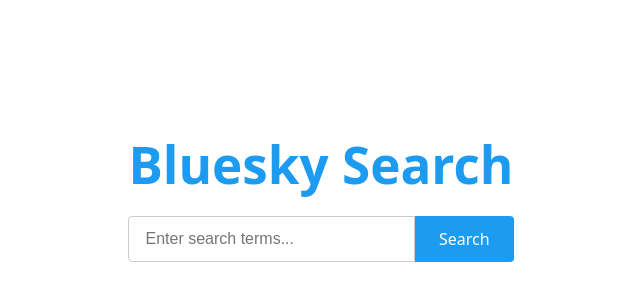
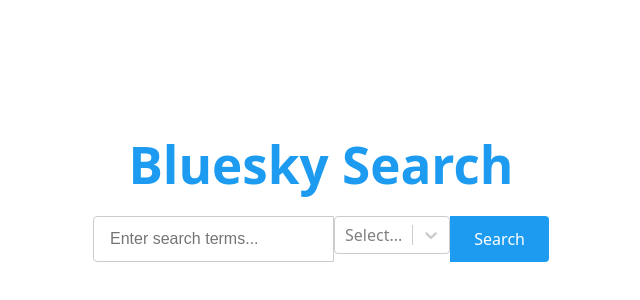
Before and after one commit to bskyviewer/search, a React (Vite) app: page / in a window 1280 px wide. Shown: the part 202-502 px from the top of the page, without its empty margins (319-959 px from the left). Built offline with nearby package versions, Linux system fonts and the light colour scheme; no server answers; the HTML template or start-up script is replaced by a standard one; what @atproto/api would draw is missing.

Commit message:
add search controls

```diff
--- a/package.json
+++ b/package.json
@@ -16,7 +16,9 @@
     "prettier": "^3.6.2",
     "react": "^19.1.0",
     "react-dom": "^19.1.0",
+    "react-hook-form": "^7.60.0",
     "react-redux": "^9.2.0",
+    "react-select": "^5.10.2",
     "vite-tsconfig-paths": "^5.1.4"
   },
   "devDependencies": {
--- a/src/App.tsx
+++ b/src/App.tsx
@@ -1,41 +1,16 @@
-import { type FormEvent, useState } from "react";
+import { useState } from "react";
 import "./App.css";
 import { type SearchParams } from "./store/api";
 import { SearchResults } from "components/SearchResults.tsx";
+import { SearchControls } from "components/SearchControls.tsx";
 
 function App() {
-  const [query, setQuery] = useState("");
   const [searchParams, setSearchParams] = useState<SearchParams | null>(null);
-
-  const handleSubmit = (e: FormEvent) => {
-    e.preventDefault();
-    if (query.trim()) {
-      setSearchParams({
-        q: query,
-        sort: ["relevance"],
-        limit: 20,
-        debug: false,
-        dids: [],
-      });
-    }
-  };
 
   return (
     <div className="app-container">
       <h1>Bluesky Search</h1>
-      <form onSubmit={handleSubmit} className="search-form">
-        <input
-          type="text"
-          value={query}
-          onChange={(e) => setQuery(e.target.value)}
-          placeholder="Enter search terms..."
-          className="search-input"
-        />
-        <button type="submit" className="search-button">
-          Search
-        </button>
-      </form>
-
+      <SearchControls onChange={setSearchParams} />
       {searchParams && <SearchResults query={searchParams} />}
     </div>
   );
--- a/src/components/Post.tsx
+++ b/src/components/Post.tsx
@@ -6,6 +6,7 @@
 } from "@atproto/api";
 import * as React from "react";
 import { useMemo } from "react";
+import { LABELS } from "@atproto/api/src/moderation/const/labels.ts";
 
 export type PostView = AppBskyFeedDefs.PostView | AppBskyEmbedRecord.ViewRecord;
 
@@ -54,11 +55,8 @@
       [
         ...new Set(
           (
-            post.author.labels
-              ?.map((l) => l.val)
-              .filter((v) =>
-                ["porn", "sexual", "nudity", "graphic-media"].includes(v),
-              ) || []
+            post.author.labels?.map((l) => l.val).filter((v) => v in LABELS) ||
+            []
           ).concat(post?.labels?.map((l) => l.val) || []),
         ),
       ].sort((a, b) => a.localeCompare(b)),
--- /dev/null
+++ b/src/components/SearchControls.tsx
@@ -0,0 +1,124 @@
+import * as React from "react";
+import { type Dispatch, type SetStateAction, useMemo } from "react";
+import { type SearchParams, useLangsQuery } from "store/api.ts";
+import { Controller, useForm } from "react-hook-form";
+import Select from "react-select";
+import { LABELS } from "@atproto/api/src/moderation/const/labels.ts";
+import type * as AppBskyFeedDefs from "@atproto/api/src/client/types/app/bsky/feed/defs.ts";
+
+type Props = {
+  onChange: Dispatch<SetStateAction<SearchParams | null>>;
+};
+
+// Default set of options; custom values can be created.
+const labelOptions = Object.keys(LABELS).map((value) => ({
+  value,
+  label: value,
+}));
+
+const Form: React.FC<
+  Props & {
+    langs: ReturnType<typeof langData>;
+  }
+> = ({ onChange, langs: [defaultLangs, langOptions] }) => {
+  const defaultValues = {
+    text: "",
+    hashtags: [] as string[],
+    languages: defaultLangs,
+    sort: ["desc"] as SearchParams["sort"],
+    dids: [] as SearchParams["dids"],
+    before: undefined as SearchParams["before"],
+    after: undefined as SearchParams["after"],
+    debug: false,
+    excludeLabels: labelOptions,
+    includeLabels: [] as (typeof labelOptions)[],
+    enbeds: [] as Required<AppBskyFeedDefs.PostView>["embed"]["$type"][],
+    // tri-state option
+    isReply: undefined as boolean | undefined,
+    hasLabel: undefined as boolean | undefined,
+    hasTag: undefined as boolean | undefined,
+    hasEmbed: undefined as boolean | undefined,
+    hasError: undefined as boolean | undefined,
+  };
+
+  type FormData = typeof defaultValues;
+
+  const { register, control, handleSubmit } = useForm<FormData>({
+    defaultValues,
+  });
+
+  const handler = (data: FormData) => {
+    let q = "";
+    const text = data.text.trim();
+    if (text && data.languages?.length) {
+      q += `+(${data.languages.map((l) => `text_${l.value}:${text}`).join(" ")})`;
+    }
+    onChange({
+      q,
+      dids: data.dids,
+      sort: data.sort,
+      limit: 25,
+      debug: false,
+    });
+  };
+
+  return (
+    <form onSubmit={handleSubmit(handler)} className="search-form">
+      <input
+        type="text"
+        placeholder="Enter search terms..."
+        className="search-input"
+        {...register("text")}
+      />
+      <Controller
+        name="languages"
+        control={control}
+        render={({ field }) => (
+          <Select
+            {...field}
+            onChange={(selectedOption) => field.onChange(selectedOption)}
+            options={langOptions}
+            isMulti
+          />
+        )}
+      />
+      <button type="submit" className="search-button">
+        Search
+      </button>
+    </form>
+  );
+};
+
+export const SearchControls: React.FC<Props> = ({ onChange }) => {
+  const { data, isError } = useLangsQuery();
+  const langs = useMemo(() => langData(data?.seen), [data?.seen]);
+
+  // Wait until data is loaded before rendering form, so that defaults are initialized as expected
+  if (!langs[1].length && !isError) {
+    return null;
+  }
+
+  return <Form onChange={onChange} langs={langs} />;
+};
+
+function langData(seen: string[] = []) {
+  const defaultLangs = navigator.languages.filter((l) => seen.includes(l));
+  seen = [
+    ...defaultLangs,
+    ...seen.filter((l) => !defaultLangs.includes(l)).sort(),
+  ];
+  const names = new Intl.DisplayNames(seen, { type: "language" });
+  const options = seen.map((value) => {
+    let label = value;
+    try {
+      label = names.of(value) || value;
+    } catch (e) {
+      console.debug("Invalid language code", value, e);
+    }
+    return { value, label };
+  });
+  return [
+    defaultLangs.map((l) => options.find((o) => o.value === l)!),
+    options,
+  ] as const;
+}
--- a/src/components/SearchResults.tsx
+++ b/src/components/SearchResults.tsx
@@ -40,7 +40,7 @@
     );
   }
 
-  if (!posts.data?.posts?.length) {
+  if (!search.data?.feed?.length || !posts.data?.posts?.length) {
     return (
       <div className="no-results">No posts found matching "{query.q}"</div>
     );
--- a/src/store/api.ts
+++ b/src/store/api.ts
@@ -7,7 +7,7 @@
 
 export interface SearchParams {
   q: string;
-  sort: string[];
+  sort: ("asc" | "desc" | "relevance")[];
   limit: number;
   debug: boolean;
   dids: string[];
@@ -35,6 +35,11 @@
       }),
     }),
 
+    // Known languages endpoint
+    langs: builder.query<{ seen: string[]; known: string[] }, void>({
+      query: () => ({ url: "langs" }),
+    }),
+
     // Get posts endpoint
     getPosts: builder.query<
       AppBskyFeedGetPosts.OutputSchema,
@@ -53,4 +58,9 @@
 });
 
 // Export the auto-generated hooks
-export const { useSearchQuery, useGetPostsQuery } = apiSlice;
+export const {
+  useSearchQuery,
+  useGetPostsQuery,
+  useLazyLangsQuery,
+  useLangsQuery,
+} = apiSlice;
--- a/tsconfig.app.json
+++ b/tsconfig.app.json
@@ -1,10 +1,10 @@
 {
   "compilerOptions": {
     "tsBuildInfoFile": "./node_modules/.tmp/tsconfig.app.tsbuildinfo",
-    "target": "ES2022",
+    "target": "ES2023",
     "useDefineForClassFields": true,
     "lib": [
-      "ES2022",
+      "ES2023",
       "DOM",
       "DOM.Iterable"
     ],
```
Also changed, not shown: 1 other file (tests, documents, lock files or other folders).
